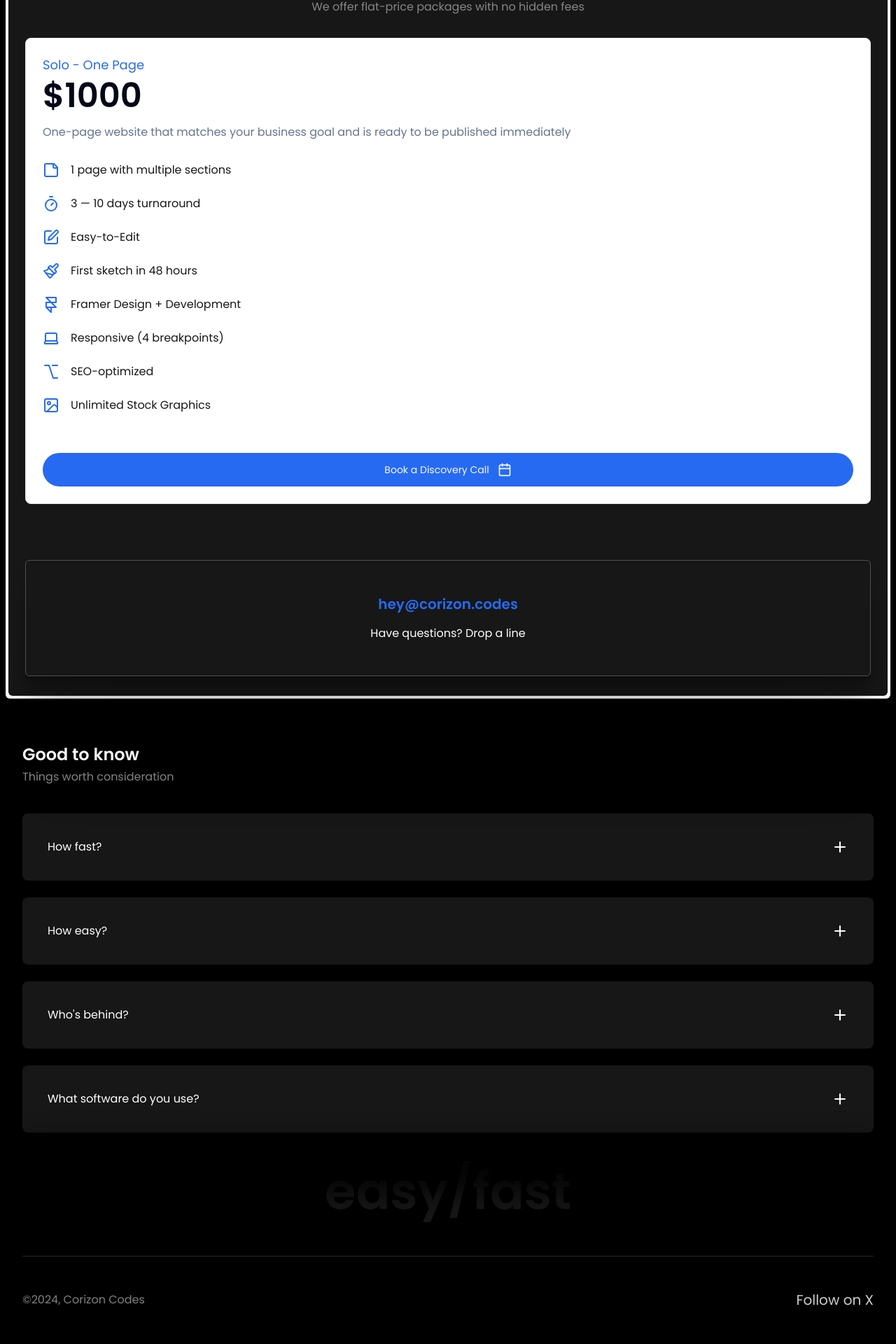
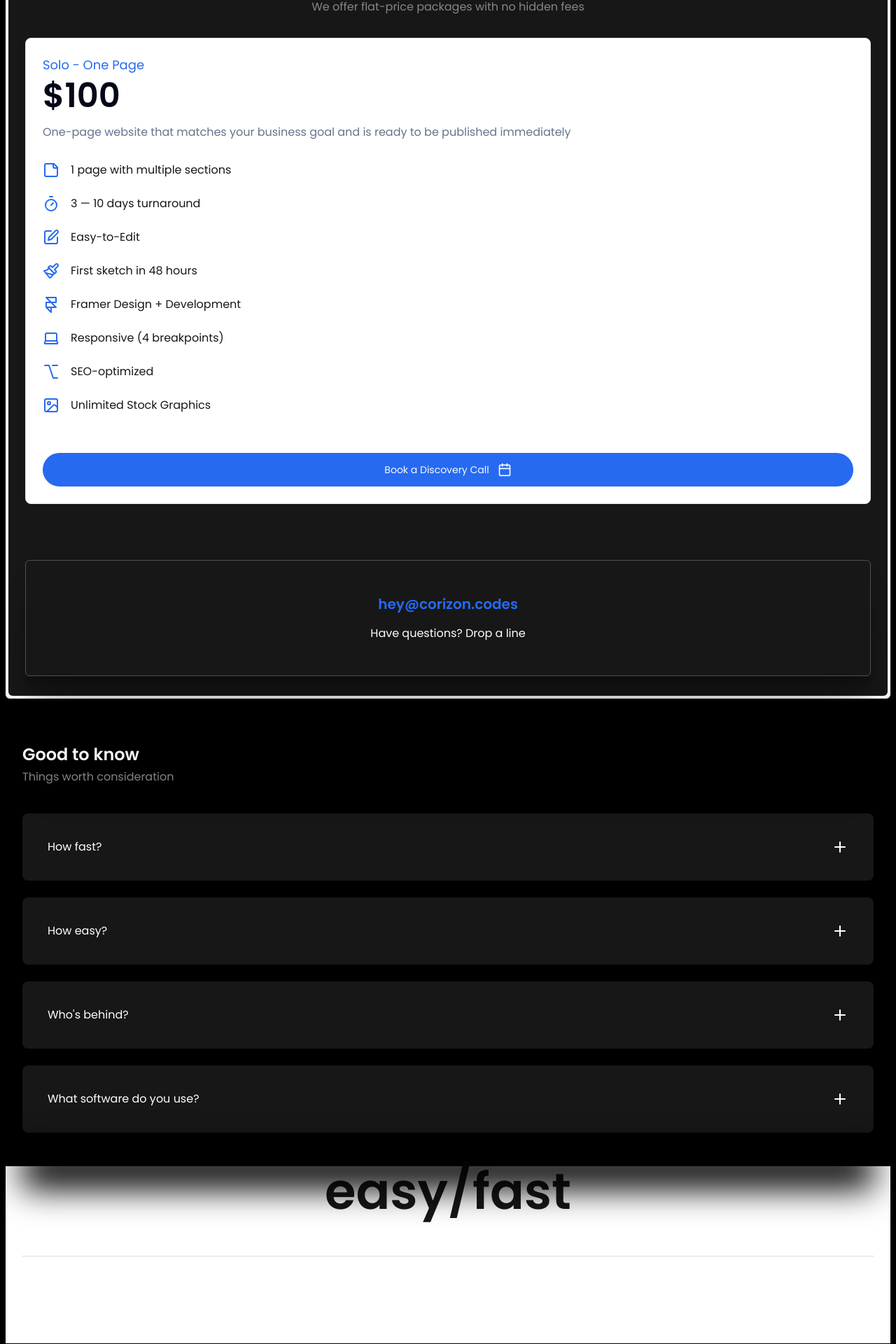
Before and after one commit to CharlesCypher/folio24, a Next.js app: page / in a window 1280 px wide. Shown: the part 1865-3785 px from the top of the page at 70% size. Built offline with nearby package versions, Linux system fonts and the light colour scheme.

Commit message:
changed pricing

```diff
--- a/components/footer.tsx
+++ b/components/footer.tsx
@@ -1,6 +1,6 @@
 export default function Footer() {
   return (
-    <footer className="px-6">
+    <footer className="bg-card px-6">
       <h2 className="relative text-foreground text-center -mt-4 pb-14">
         <span className="relative bg-clip-text bg-textgrad text-7xl font-semibold">easy/fast</span>
         <div className="absolute w-full h-14 bg-black left-0 -top-6 blur-xl z-10"></div>
--- a/components/pricing.tsx
+++ b/components/pricing.tsx
@@ -11,7 +11,7 @@ export default function Pricing() {
         <CardContent className="p-0">
           <CardHeader>
             <p className="text-primary text-lg">Solo - One Page</p>
-            <h2 className="text-5xl font-semibold pb-2.5">$1000</h2>
+            <h2 className="text-5xl font-semibold pb-2.5">$100</h2>
             <CardDescription className="text-base pb-1.5">
               One-page website that matches your business goal and is ready to be published immediately
             </CardDescription>
```
